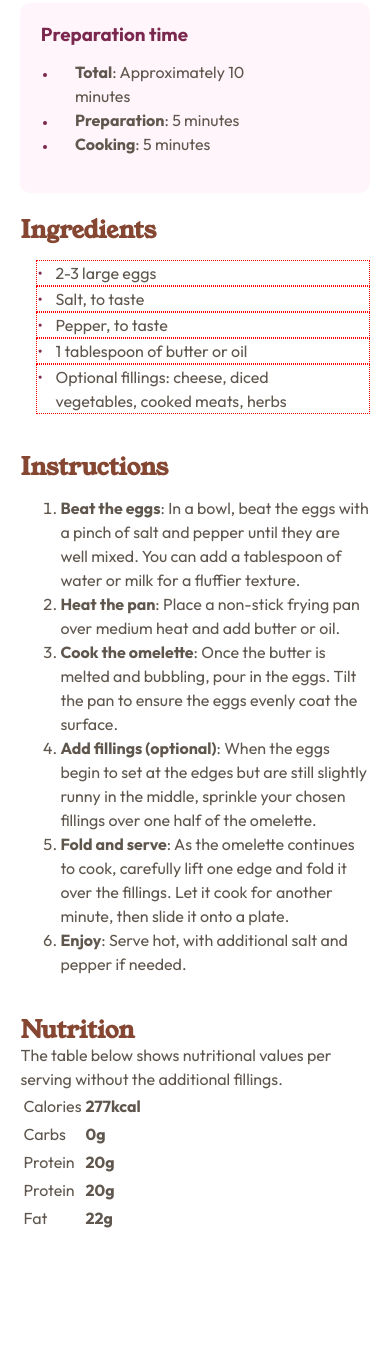
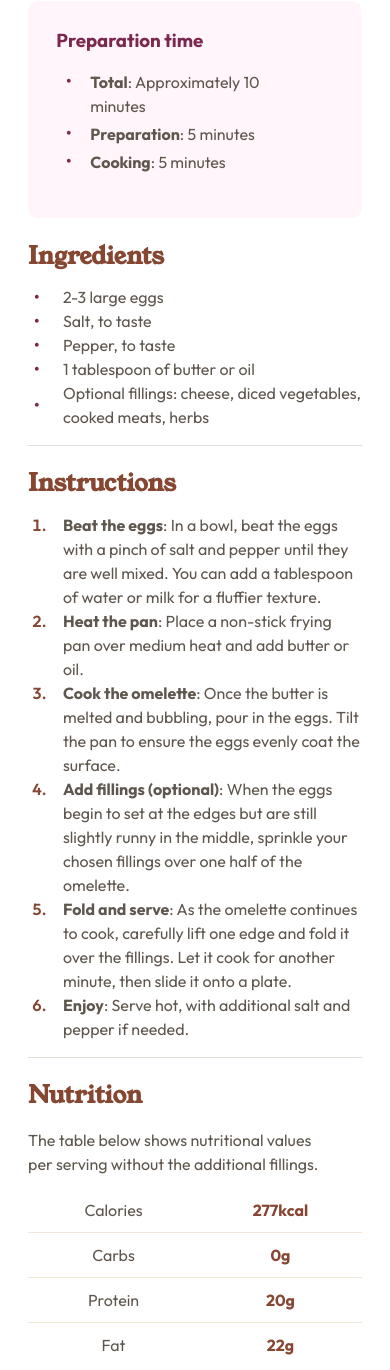
Before and after one commit to phantomgizmo/Recipe-Main-Page, a plain HTML site: page index.html in a window 390 px wide. Shown: the part 420-1790 px from the top of the page. Before the commit the page ends 1674 px from the top, so only its background shows below. Drawn offline with Linux system fonts and the light colour scheme.

Commit message:
Mobile design done

```diff
--- a/index.html
+++ b/index.html
@@ -27,14 +27,11 @@
           />
         </header>
         <h1 class="recipe-title">Simple&nbsp;Omelette Recipe</h1>
-        <section>
         <p class="recipe-overview">
           An easy and quick dish, perfect for any meal. This classic omelette
-            combines beaten eggs cooked to perfection, optionally filled with
-            your choice of cheese, vegetables, or meats.
+          combines beaten eggs cooked to perfection, optionally filled with your
+          choice of cheese, vegetables, or meats.
         </p>
-        </section>
-        <section>
         <div class="prep-time">
           <h3 class="prep-time__heading">Preparation time</h3>
           <ul class="prep-time__list">
@@ -43,17 +40,19 @@
             <li><strong>Cooking</strong>: 5 minutes</li>
           </ul>
         </div>
-        </section>
         <section>
           <div class="ingredients">
             <h2 class="ingredients__heading">Ingredients</h2>
             <ul class="ingredients__list">
-              <li>2-3 large eggs</li>
-              <li>Salt, to taste</li>
-              <li>Pepper, to taste</li>
-              <li>1 tablespoon of butter or oil</li>
+              <li><span>2-3 large eggs</span></li>
+              <li><span>Salt, to taste</span></li>
+              <li><span>Pepper, to taste</span></li>
+              <li><span>1 tablespoon of butter or oil</span></li>
               <li>
-                Optional fillings: cheese, diced vegetables, cooked meats, herbs
+                <span>
+                  Optional fillings: cheese, diced vegetables, cooked meats,
+                  herbs
+                </span>
               </li>
             </ul>
           </div>
@@ -96,31 +95,29 @@
         <section>
           <div class="nutrition">
             <h2 class="nutrition__heading">Nutrition</h2>
-            <p>
+            <table class="nutrition__table">
+              <caption>
                 The table below shows nutritional values per serving without the
                 additional fillings.
-            </p>
-            <table class="nutrition__table">
+              </caption>
+              <tbody>
                 <tr>
-                <td>Calories</td>
-                <td><strong>277kcal</strong></td>
+                  <td class="nutrition__type">Calories</td>
+                  <td class="nutrition__value"><strong>277kcal</strong></td>
                 </tr>
                 <tr>
-                <td>Carbs</td>
-                <td><strong>0g</strong></td>
+                  <td class="nutrition__type">Carbs</td>
+                  <td class="nutrition__value"><strong>0g</strong></td>
                 </tr>
                 <tr>
-                <td>Protein</td>
-                <td><strong>20g</strong></td>
+                  <td class="nutrition__type">Protein</td>
+                  <td class="nutrition__value"><strong>20g</strong></td>
                 </tr>
                 <tr>
-                <td>Protein</td>
-                <td><strong>20g</strong></td>
+                  <td class="nutrition__type">Fat</td>
+                  <td class="nutrition__value"><strong>22g</strong></td>
                 </tr>
-              <tr>
-                <td>Fat</td>
-                <td><strong>22g</strong></td>
-              </tr>
+              </tbody>
             </table>
           </div>
         </section>
--- a/style.css
+++ b/style.css
@@ -110,7 +110,10 @@ textarea:not([rows]) {
   --clr-rose-50: hsl(330, 100%, 98%);
   --clr-rose-800: hsl(332, 51%, 32%);
 
-  --inline-space: 1.275rem;
+  --inline-space: 1.755rem;
+
+  --list-inline-start-space: 0.345rem;
+  --list-item-inline-start-space: 1.835rem;
 }
 
 @media (width > 375px) {
@@ -132,6 +135,10 @@ body {
   background-color: var(--clr-white);
 }
 
+.wrapper section:not(:last-child) {
+  border-bottom: 1px solid var(--clr-stone-150);
+}
+
 .main-header {
   margin-block-start: calc(-1 * var(--inline-space));
   margin-inline: calc(-1 * var(--inline-space));
@@ -139,7 +146,7 @@ body {
 
 .recipe-title {
   font-family: "Young serif", "serif";
-  font-size: 2.315rem;
+  font-size: 2.255rem;
   line-height: 1.025;
   color: var(--clr-stone-900);
 }
@@ -165,12 +172,14 @@ body {
 
 .prep-time__list li {
   margin-inline-end: 2rem;
-  padding-inline: 1.135rem;
+  padding-inline-start: 1.135rem;
 }
 
 /* Prep time list marker */
 .prep-time__list li::marker {
-  font-size: 0.715rem;
+  content: "\2022";
+  font-size: 1.245rem;
+
   color: var(--clr-rose-800);
 }
 
@@ -180,29 +189,76 @@ h2 {
 }
 
 .ingredients__list {
-  display: flex;
-  flex-direction: column;
-
   list-style: none;
 
   margin-inline-start: 0;
-  padding-inline-start: 1rem;
+  padding-inline-start: var(--list-inline-start-space);
 }
 
 .ingredients__list li {
   position: relative;
 
-  padding-inline: 1.135rem;
-
-  border: 1px dotted red;
+  padding-inline-start: var(--list-item-inline-start-space);
 }
 
 .ingredients__list li::before {
-  content: "•";
+  display: inline-block;
+  content: "\2022";
+  font-variant-numeric: tabular-nums;
+  font-size: 1.245rem;
+  font-weight: 400;
+
   position: absolute;
 
+  top: 50%;
   left: 0;
+  transform: translateY(-50%);
 
-  margin-inline-end: 1rem;
   color: var(--clr-rose-800);
 }
+
+.instructions__list {
+  margin-inline-start: 0;
+  padding-inline-start: calc(1rem + var(--list-inline-start-space));
+}
+
+.instructions__list li {
+  padding-inline-start: calc(var(--list-item-inline-start-space) - 1rem);
+}
+
+.instructions__list li::marker {
+  font-weight: 600;
+
+  color: var(--clr-brown-800);
+}
+
+.nutrition__table {
+  width: 100%;
+
+  margin-block-start: 1.245rem;
+
+  border-collapse: collapse;
+}
+
+.nutrition__table caption {
+  text-align: left;
+  text-wrap: balance;
+
+  margin-block-end: 0.75rem;
+}
+
+/* Divider for table row */
+.nutrition__table tr:not(:last-child) {
+  border-bottom: 1px solid var(--clr-stone-100);
+}
+
+.nutrition__table td {
+  text-align: center;
+
+  padding-block: 0.625rem;
+}
+
+.nutrition__value {
+  font-weight: 400;
+  color: var(--clr-brown-800);
+}
```
Lines whose indentation alone changed are shown as unchanged.
